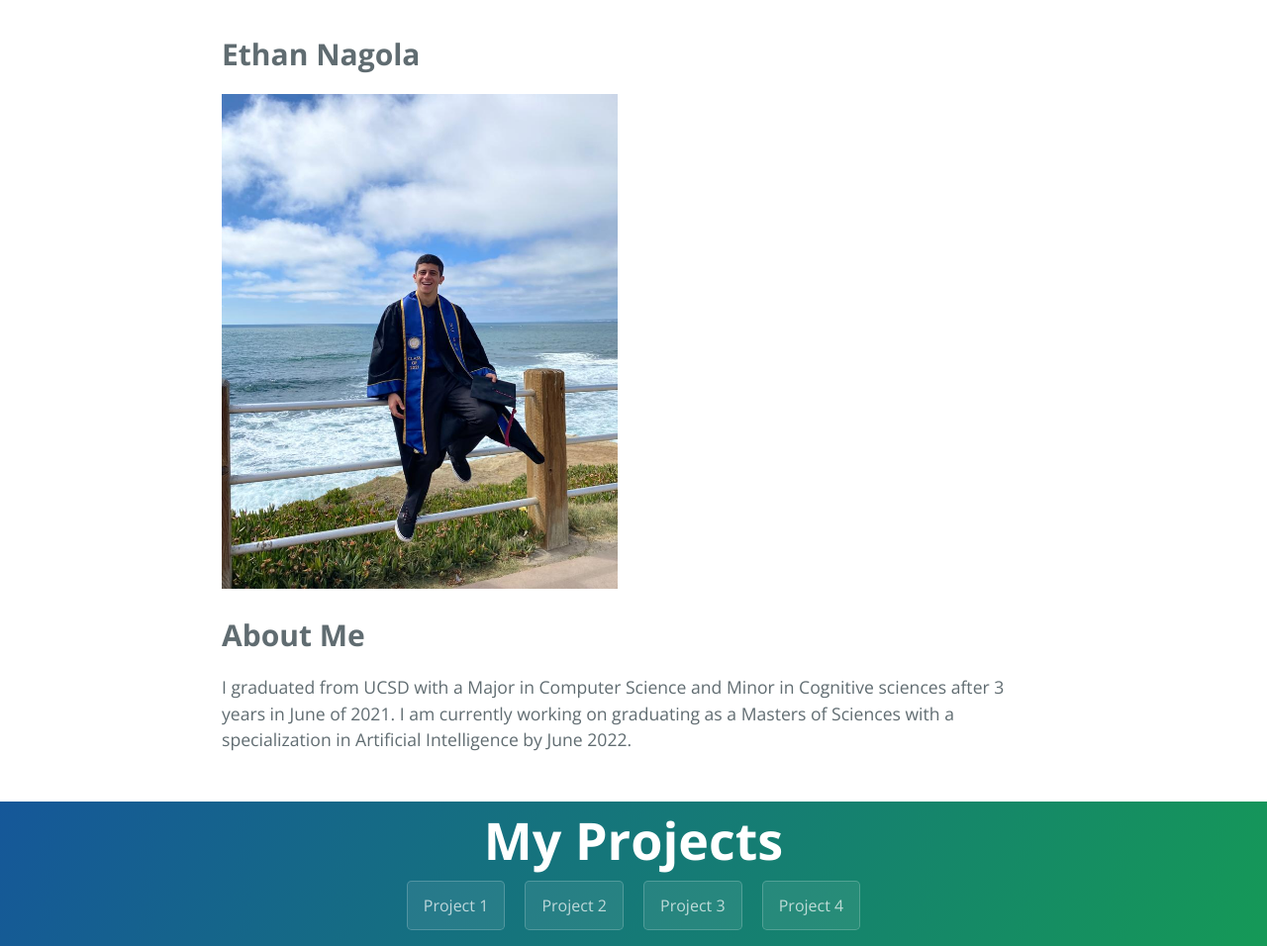
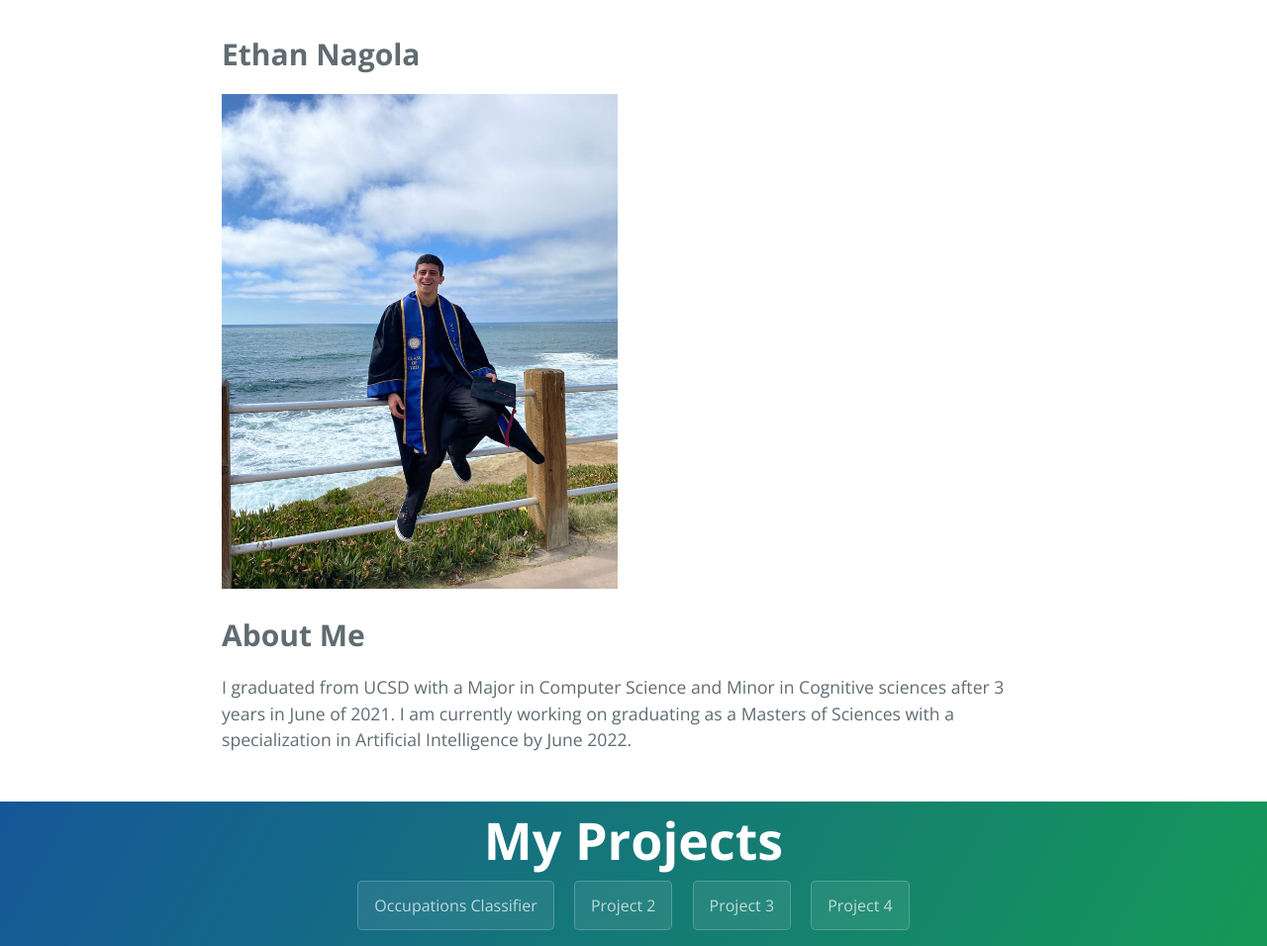
Before and after one commit to enagola/web, a Jekyll site: the page built from docs/ethan.md, in a window 1280 px wide. Shown: the whole page at 99% size. Built offline with Jekyll 4.4.1, drawn with Linux system fonts in a browser that asks for light colours.

Commit message:
Update template.html

```diff
--- a/docs/_layouts/template.html
+++ b/docs/_layouts/template.html
@@ -22,7 +22,7 @@
 
     <section class= {{ page.pageheader }} >
       <h1 class="project-name">My Projects</h1>
-      <a href="https://www.google.com/search?q=this+page+is+temporarily+unavailable&client=ms-android-tmus-us-revc&prmd=invx&sxsrf=AOaemvJLzXqWHV1h04GJMdr3NxOt6qUBRQ:1630802198608&source=lnms&tbm=isch&sa=X&ved=2ahUKEwjEo_zNy-byAhWSMX0KHSclDPkQ_AUoAXoECAIQAQ&biw=412&bih=758&dpr=3.5#imgrc=gk-k0Nm26HEWWM" class="btn">Project 1</a>
+      <a href="/docs/Pdfs/CSE203B_Project (1).pdf" class="btn">Occupations Classifier</a>
       <a href="https://www.google.com/search?q=this+page+is+temporarily+unavailable&client=ms-android-tmus-us-revc&prmd=invx&sxsrf=AOaemvJLzXqWHV1h04GJMdr3NxOt6qUBRQ:1630802198608&source=lnms&tbm=isch&sa=X&ved=2ahUKEwjEo_zNy-byAhWSMX0KHSclDPkQ_AUoAXoECAIQAQ&biw=412&bih=758&dpr=3.5#imgrc=gk-k0Nm26HEWWM" class="btn">Project 2</a>
       <a href="https://www.google.com/search?q=this+page+is+temporarily+unavailable&client=ms-android-tmus-us-revc&prmd=invx&sxsrf=AOaemvJLzXqWHV1h04GJMdr3NxOt6qUBRQ:1630802198608&source=lnms&tbm=isch&sa=X&ved=2ahUKEwjEo_zNy-byAhWSMX0KHSclDPkQ_AUoAXoECAIQAQ&biw=412&bih=758&dpr=3.5#imgrc=gk-k0Nm26HEWWM" class="btn">Project 3</a>
       <a href="https://www.google.com/search?q=this+page+is+temporarily+unavailable&client=ms-android-tmus-us-revc&prmd=invx&sxsrf=AOaemvJLzXqWHV1h04GJMdr3NxOt6qUBRQ:1630802198608&source=lnms&tbm=isch&sa=X&ved=2ahUKEwjEo_zNy-byAhWSMX0KHSclDPkQ_AUoAXoECAIQAQ&biw=412&bih=758&dpr=3.5#imgrc=gk-k0Nm26HEWWM" class="btn">Project 4</a>
```
